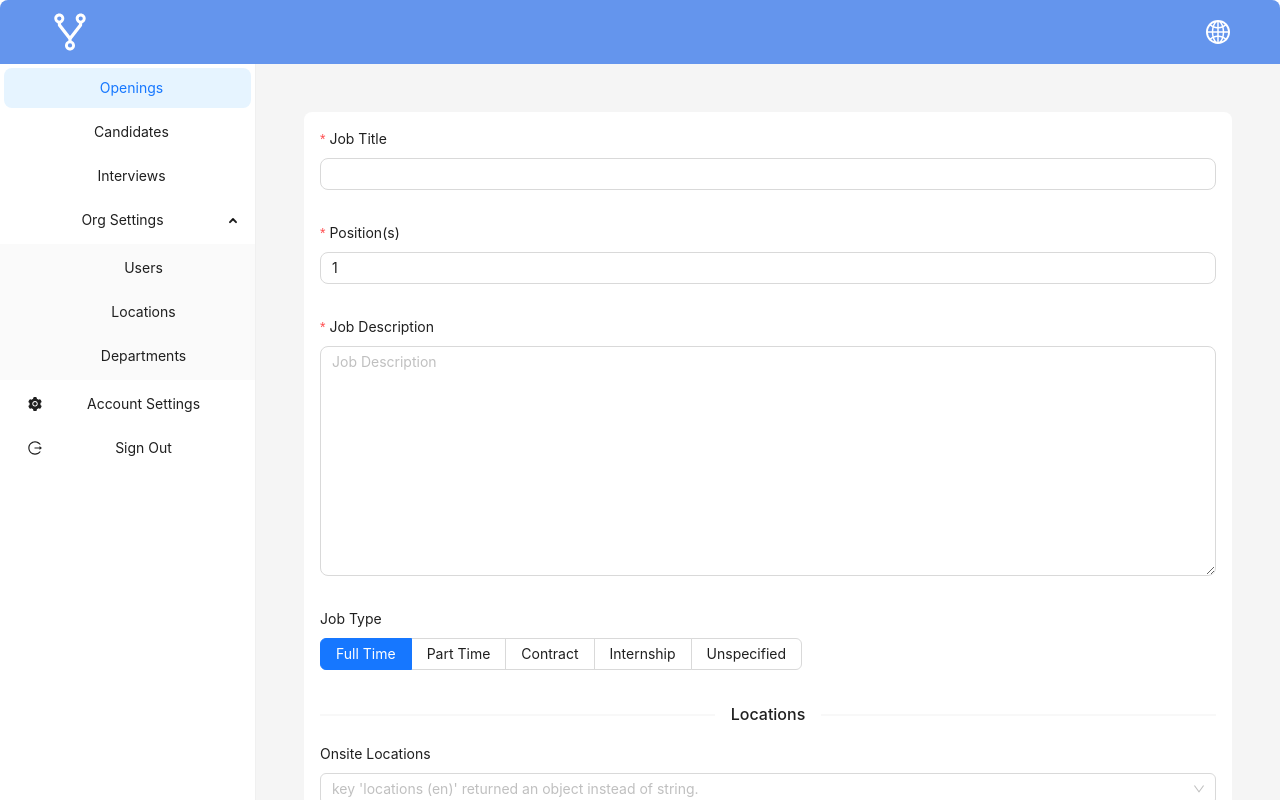
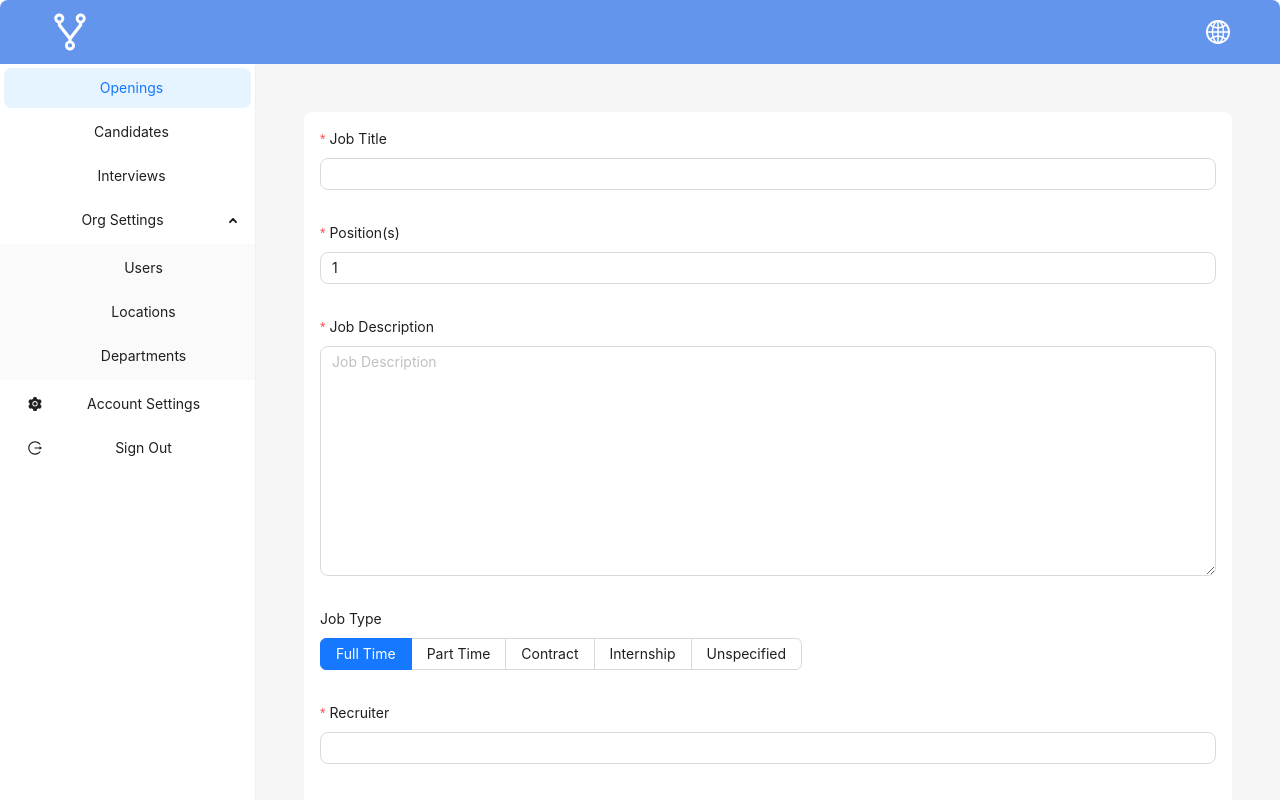
Before and after one commit to vetchium/vetchium, a React (Create React App) app in the folder erised/: page /create-opening in a window 1280 px wide. Both pictures are taken after a click on the button "Sign In". Shown: the top 800 px of the page. Built offline with nearby package versions, Linux system fonts and the light colour scheme.

Commit message:
recruiter field in create-opening-form

```diff
--- a/erised/src/forms/CreateOpeningForm.tsx
+++ b/erised/src/forms/CreateOpeningForm.tsx
@@ -65,6 +65,12 @@ function CreateOpeningForm() {
   }
 
   function validateYOE(rule: any, value: number) {
+    return new Promise<void>((resolve, reject) => {
+      resolve();
+    });
+  }
+
+  function validateRecruiter(rule: any, value: string) {
     return new Promise<void>((resolve, reject) => {
       resolve();
     });
@@ -159,6 +165,23 @@ function CreateOpeningForm() {
             {t("create_opening_form.job_type_unspecified")}
           </Radio.Button>
         </Radio.Group>
+      </Form.Item>
+      <Form.Item
+        label={t("create_opening_form.recruiter")}
+        name="recruiter"
+        rules={[{ required: true, validator: validateRecruiter }]}
+        style={formItemStyle}
+      >
+        {/* Use logged in user as the recruiter */}
+        <Input style={formInputStyle} />
+      </Form.Item>
+      <Form.Item
+        label={t("create_opening_form.hiring_manager")}
+        name="hiringManager"
+        rules={[{ required: true, validator: validateHiringManager }]}
+        style={formItemStyle}
+      >
+        <Input style={formInputStyle} />
       </Form.Item>
 
       {/* <!--------- Location Fields ---------!> */}
@@ -289,14 +312,6 @@ function CreateOpeningForm() {
         </Radio.Group>
       </Form.Item>
       <Form.Item
-        label={t("create_opening_form.hiring_manager")}
-        name="hiringManager"
-        rules={[{ validator: validateHiringManager }]}
-        style={formItemStyle}
-      >
-        <Input style={formInputStyle} />
-      </Form.Item>
-      <Form.Item
         label={t("create_opening_form.currency")}
         name="currency"
         rules={[{ validator: validateCurrency }]}
--- a/erised/src/i18n/en/index.ts
+++ b/erised/src/i18n/en/index.ts
@@ -55,6 +55,7 @@ export default {
     optional_fields: "Optional Fields",
     positions: "Position(s)",
     private_fields: "Private Fields (Not shared with Applicants)",
+    recruiter: "Recruiter",
     remote_locations_countries: "Remote Locations restricted to Countries",
     remote_locations_timezones: "Remote Locations restricted to Timezones",
     salary_max: "Salary Max",
```
